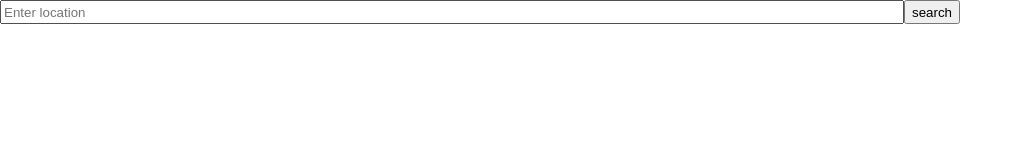
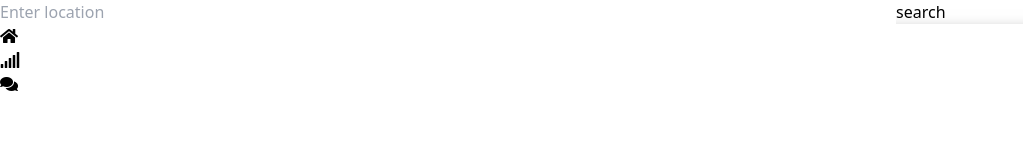
Before and after one commit to NicholasConradHolzer/GP_2_CrimeTracker, a website: page public/index.html in a window 1280 px wide. Shown: the whole page, without its empty margins (0-1023 px from the left). Drawn offline with nearby package versions, Linux system fonts and the light colour scheme.

Commit message:
sass added in styles folder and original styleSheet removed

```diff
--- a/public/index.html
+++ b/public/index.html
@@ -5,12 +5,17 @@
     <meta charset="UTF-8">
     <meta http-equiv="X-UA-Compatible" content="IE=edge">
     <meta name="viewport" content="width=device-width, initial-scale=1.0">
-    <link rel="stylesheet" href="style.css">
+    <link rel="stylesheet" href="/utils/styles/style.css">
+    <!--tailWind css -->
+    <script src="https://cdn.tailwindcss.com"></script>
 
     <!-- leaflet css -->
-    <link rel="stylesheet" href="https://unpkg.com/leaflet@1.7.1/dist/leaflet.css"
+    <link rel=" stylesheet" href="https://unpkg.com/leaflet@1.7.1/dist/leaflet.css"
         integrity="sha512-xodZBNTC5n17Xt2atTPuE1HxjVMSvLVW9ocqUKLsCC5CXdbqCmblAshOMAS6/keqq/sMZMZ19scR4PsZChSR7A=="
         crossorigin="" />
+
+    <!-- font icon -->
+    <link href="https://cdnjs.cloudflare.com/ajax/libs/font-awesome/5.13.0/css/all.min.css" rel="stylesheet">
     <title>Document</title>
 </head>
 
@@ -19,24 +24,55 @@
         <input type="text" placeholder="Enter location" id="search">
         <input type="button" value="search" id="searchBtn">
         <!--display date-fns here-->
-
     </header>
-
-
-    <div id="map"></div>
 
 
 
 
+    <div id="map">
+
+        <aside>
+
+            <nav>
+                <ul>
+
+                    <li class="navIcon">
+                        <a href="#">
+                            <i class="fas fa-home"></i>
+                        </a>
+                    </li>
+
+                    <li class="navIcon">
+                        <a href="#">
+                            <i class="fas fa-signal"></i>
+                        </a>
+                    </li>
+
+                    <li class="navIcon">
+                        <a href="#">
+                            <i class="fas fa-comments"></i>
+                        </a>
+                    </li>
+                </ul>
+            </nav>
+        </aside>
 
 
+    </div>
 
 </body>
 
 </html>
+
 <!-- leaflet js -->
 <script src="https://unpkg.com/leaflet@1.7.1/dist/leaflet.js"
     integrity="sha512-XQoYMqMTK8LvdxXYG3nZ448hOEQiglfqkJs1NOQV44cWnUrBc8PkAOcXy20w0vlaXaVUearIOBhiXZ5V3ynxwA=="
     crossorigin=""></script>
 
+<!-- leaflet sideBar js -->
+<!-- <script type="text/javascript" src="https://cdn.jsdelivr.net/gh/Turbo87/sidebar-v2@v0.4.0/js/ol3-sidebar.js"></script> -->
+
+<!-- chart.js -->
+<script src="https://cdn.jsdelivr.net/npm/chart.js@3.7.0/dist/chart.min.js"></script>
+
 <script src="map.js"></script>
--- /dev/null
+++ b/utils/styles/style.scss
@@ -0,0 +1,50 @@
+
+$primaryColor:black;
+$secondaryColor: rgb(0, 68, 255);
+
+@mixin heightXWidth{
+    height: 100%;
+    width:auto;
+}
+
+
+header{
+    height:3vh;
+    width: fit-content;
+    flex-direction:row;
+    display: flex;
+    font-size: 1rem;
+
+    #search{
+        width: 70vw;
+}
+}
+
+html{
+   @include heightXWidth;
+
+   body {
+    @include heightXWidth;
+       padding: 0;
+       margin: 0;
+
+
+       #map{
+           @include heightXWidth;
+           box-shadow: 5px 15px 20px $primaryColor;
+        }
+
+        footer{  height:3vh;
+            width: auto;
+            background-color: $primaryColor;
+
+            ul{
+                    flex-direction:column;
+
+                    .fas{
+                        color:$secondaryColor;
+                    }
+                }
+            }
+        }
+    }
```
Also changed, not shown: public/chart.js (added), public/style.css (deleted), utils/styles/style.css (added), 1 other file.
